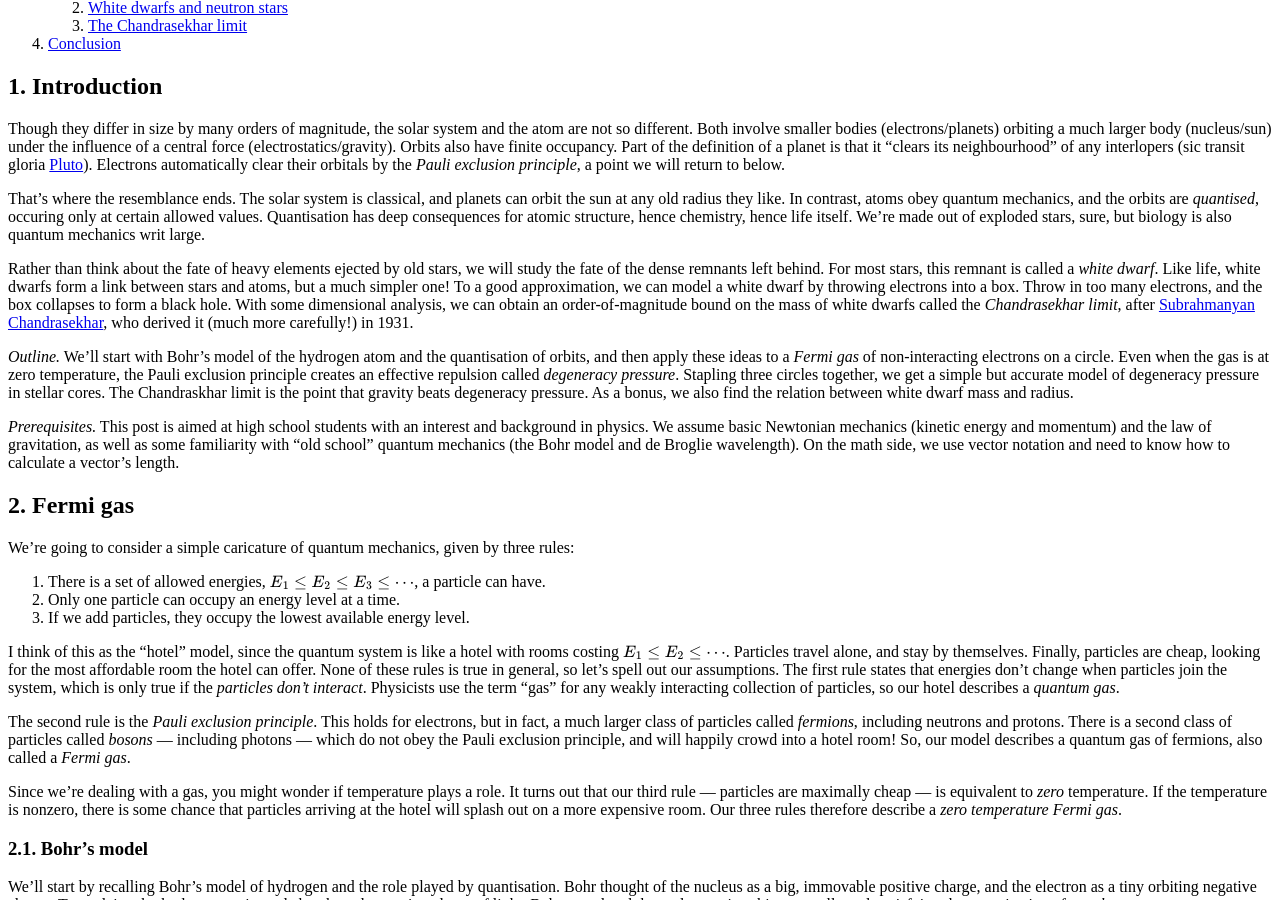
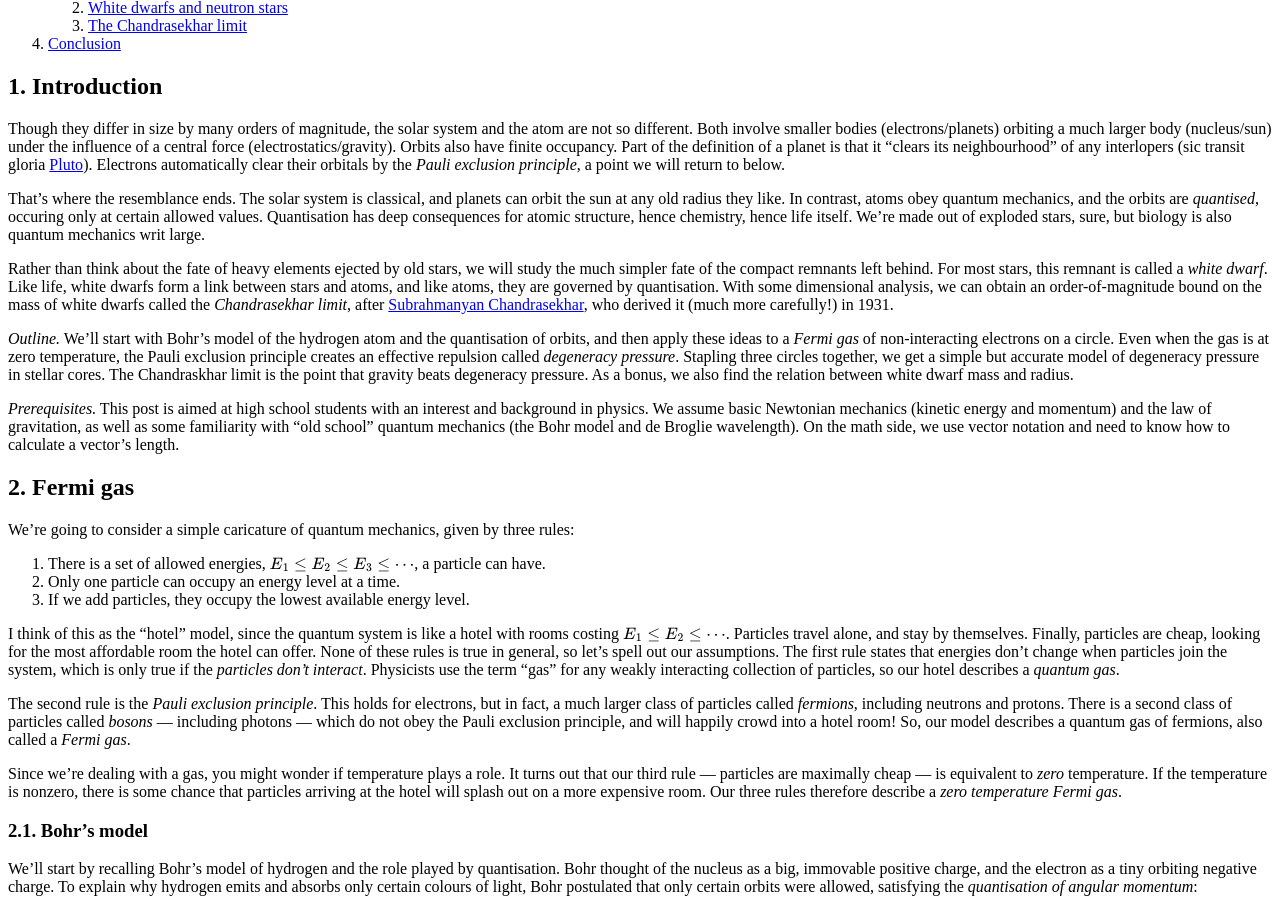
Before and after one commit to hapax/hapax.github.io, a Jekyll site: the page built from assets/chandra.md, in a window 1280 px wide and 900 px high, scrolled down 744 px. Built offline with Jekyll 4.4.1, drawn with Linux system fonts in a browser that asks for light colours; our own code applies the rules of GitHub Pages for plain Markdown files; formulas are drawn with MathJax 3; a script that is not in the unit is left out.

Commit message:
Update chandra.md

```diff
--- a/assets/chandra.md
+++ b/assets/chandra.md
@@ -50,13 +50,11 @@ hence chemistry, hence life itself.
 We're made out of exploded stars, sure, but biology is also quantum mechanics writ large.
 
 Rather than think about the fate of heavy elements ejected by
-old stars, we will study the fate of the dense remnants left behind.
+old stars, we will study the much simpler fate of the compact remnants
+left behind.
 For most stars, this remnant is called a *white dwarf*.
-Like life, white dwarfs form a link between stars and atoms, but a
-much simpler one!
-To a good approximation, we can model a white dwarf by throwing
-electrons into a box.
-Throw in too many electrons, and the box collapses to form a black hole.
+Like life, white dwarfs form a link between stars and atoms, and like
+atoms, they are governed by quantisation.
 With some dimensional analysis, we can obtain an order-of-magnitude
 bound on the mass of white dwarfs called the *Chandrasekhar limit*, after
 [Subrahmanyan Chandrasekhar](https://en.wikipedia.org/wiki/Subrahmanyan_Chandrasekhar),
```
